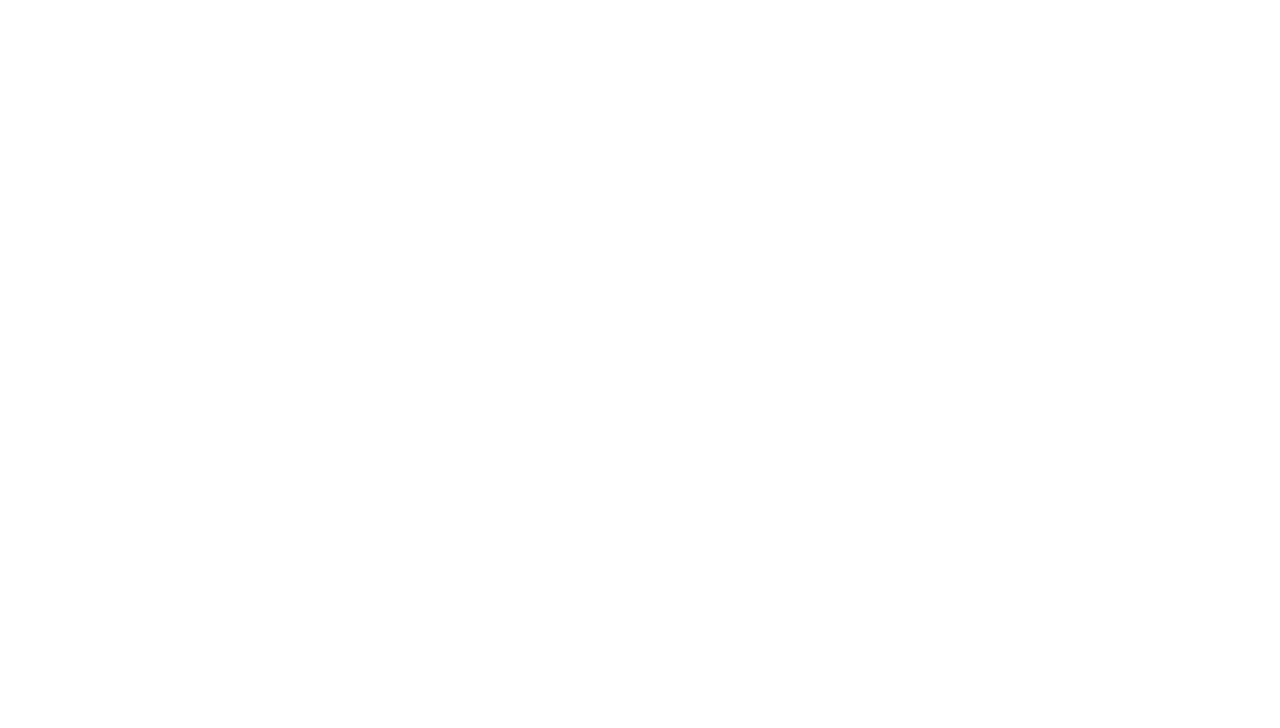
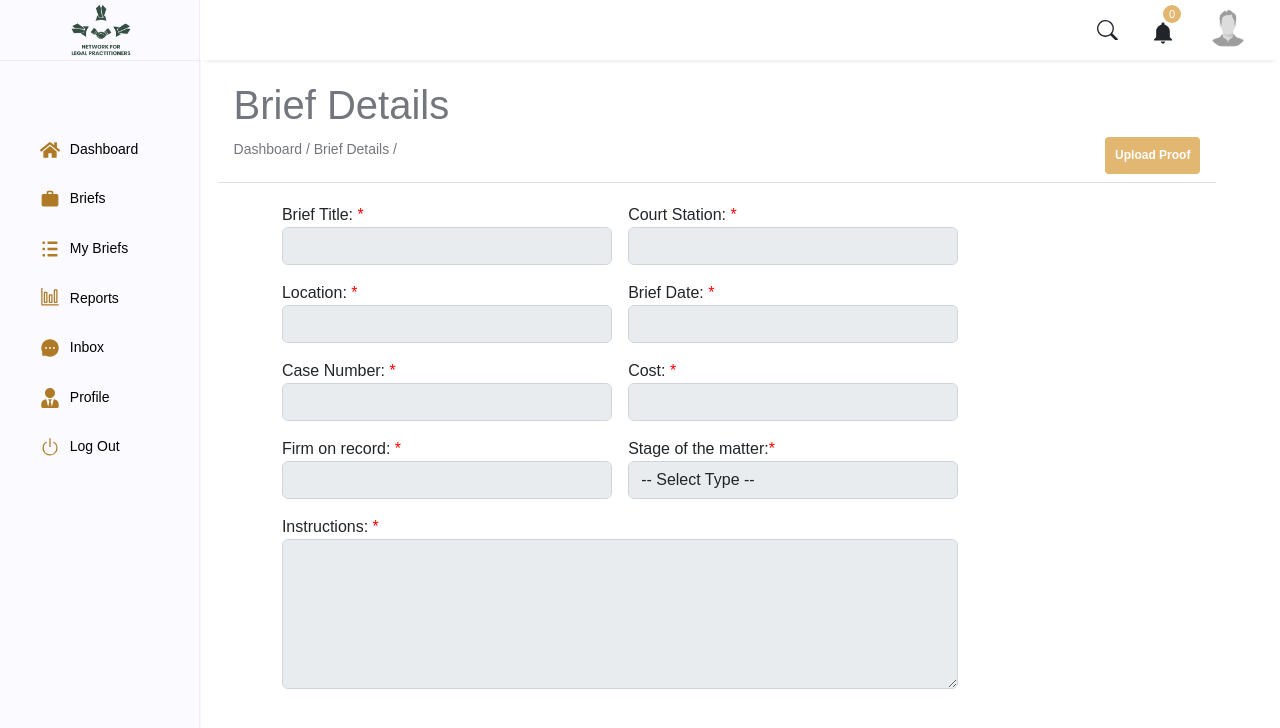
Before and after one commit to Elizabethmwania/lawyers-networking-platform-frontend, a React (Create React App) app: page /ViewDetails/1/1 in a window 1280 px wide. Before the commit this address had no page. Shown: the top 728 px of the page. Built offline with nearby package versions, Linux system fonts and the light colour scheme; no server answers; a web font is replaced by a local one.

Commit message:
Integrated upload completion proof API

```diff
--- a/src/App.js
+++ b/src/App.js
@@ -55,11 +55,11 @@ export default function App() {
             <Route path="/dashboard/:id" exact element={<DashboardScreen />} />
             <Route path="/briefs/:id" exact element={<BriefScreen />} />
             <Route
-              path="/application/:id"
+              path="/application/:id/:briefid"
               exact
               element={<BriefApplication />}
             />
-            <Route path="/ViewDetails/:id" exact element={<ViewDetails />} />
+            <Route path="/ViewDetails/:id/:dataId" exact element={<ViewDetails />} />
             <Route path="/mybriefs/:id" exact element={<MyBriefs />} />
             <Route path="/inbox/:id" exact element={<InboxScreen />} />
             <Route path="/reports/:id" exact element={<ReportsScreen />} />
--- a/src/components/Header.js
+++ b/src/components/Header.js
@@ -7,7 +7,7 @@ import profile from "../images/Profile.png";
 
 export default function Header() {
   return (
-    <header>
+    <header >
       <div className="header-content">
         <label htmlFor="menu-toggle">
           <span className="las la-bars">
--- a/src/screens/BriefApplication.jsx
+++ b/src/screens/BriefApplication.jsx
@@ -5,9 +5,7 @@ import "../style/BriefApplication.scss";
 import Sidebar from "../components/Sidebar";
 import Header from "../components/Header";
 import ScaleLoader from "react-spinners/ScaleLoader";
-// toast notification
-import { ToastContainer, toast } from "react-toastify";
-import "react-toastify/dist/ReactToastify.css";
+import Swal from "sweetalert2";
 // Convert date and time to a more readable format
 import Moment from "react-moment";
 
@@ -15,24 +13,11 @@ export default function BriefApplication() {
   const [data, setData] = useState([]);
   const [sending, setSending] = useState(false);
   // get the email of the logged in user
-  const { email } = useParams();
+  const { userId } = useParams();
   const applicantId = "1";
   const { id } = useParams();
   const briefid = id;
   let navigate = useNavigate();
-
-  // toast notification
-  const ApplicationNotification = () =>
-    toast.success("Application Sent!", {
-      position: "top-right",
-      autoClose: 4000,
-      hideProgressBar: false,
-      closeOnClick: true,
-      pauseOnHover: true,
-      draggable: true,
-      progress: undefined,
-      theme: "colored",
-    });
 
   // fetch application details
   useEffect(() => {
@@ -70,7 +55,7 @@ export default function BriefApplication() {
     ApplicationNotification();
     e.preventDefault();
     await axios.post("http://localhost:8000/applications/", application);
-    navigate("/briefs");
+    navigate(`/briefs/${userId}`);
   };
   console.log(FullName);
   return (
@@ -171,18 +156,14 @@ export default function BriefApplication() {
           </div>
         </main>
       </div>
-      <ToastContainer
-        position="top-right"
-        autoClose={5000}
-        hideProgressBar={false}
-        newestOnTop={false}
-        closeOnClick
-        rtl={false}
-        pauseOnFocusLoss
-        draggable
-        pauseOnHover
-        theme="colored"
-      />
+
     </div>
   );
 }
+const ApplicationNotification = () => {
+  Swal.fire({
+    title: "Brief Application",
+    text: "Application has been sent sucessfully!",
+    icon: "success",
+  });
+};
--- a/src/screens/MyBriefs.jsx
+++ b/src/screens/MyBriefs.jsx
@@ -1,4 +1,5 @@
 import React, { useState, useEffect } from "react";
+import { useParams } from "react-router-dom";
 import "../style/reports.scss";
 import Sidebar from "../components/Sidebar";
 import Header from "../components/Header";
@@ -8,7 +9,7 @@ import PuffLoader from "react-spinners/PuffLoader";
 import Moment from "react-moment";
 
 export default function MyBriefs() {
-  const id = 1;
+  const {id} = useParams();
   const [data, setData] = useState([]);
   const [loading, isLoading] = useState(true);
 
@@ -98,7 +99,7 @@ export default function MyBriefs() {
                         <td> {data.CourtStation}</td>
                         <td>
                           <a
-                            href={`ViewDetails/${data.id}`}
+                            href={`/ViewDetails/${id}/${data.id}`}
                             className="moreInfoBtn"
                           >
                             View Details
--- a/src/screens/ProfileScreen.jsx
+++ b/src/screens/ProfileScreen.jsx
@@ -1,34 +1,19 @@
 import React, { useState, useEffect } from "react";
 import axios from "axios";
-import { useNavigate } from "react-router-dom";
-import '../style/profile.scss';
+import { useNavigate, useParams } from "react-router-dom";
+import "../style/profile.scss";
 import Sidebar from "../components/Sidebar";
 import Header from "../components/Header";
 import profile from "../images/Profile.png";
 import "bootstrap/dist/css/bootstrap.min.css";
 import "react-phone-number-input/style.css";
 import PhoneInput from "react-phone-number-input";
-// toast notification
-import { ToastContainer, toast } from "react-toastify";
-import "react-toastify/dist/ReactToastify.css";
+import Swal from "sweetalert2";
 
 export default function ProfileScreen() {
-  // Success Notification
-  const SuccessNotification = () =>
-    toast.success("Profile Updated Sucessfully!", {
-      position: "top-right",
-      autoClose: 4000,
-      hideProgressBar: false,
-      closeOnClick: true,
-      pauseOnHover: true,
-      draggable: true,
-      progress: undefined,
-      theme: "colored",
-    });
-  // update user profile
   let navigate = useNavigate();
-  // const { userid } = useParams();
-  const id = "1"
+  const { id } = useParams();
+
   const [users, setUsers] = useState({
     email: "",
     Title: "",
@@ -63,7 +48,7 @@ export default function ProfileScreen() {
   const SendToDb = async (e) => {
     e.preventDefault();
     await axios.put(`http://127.0.0.1:8000/users/update/${id}`, users);
-    SuccessNotification();
+    UpdateProfileSuccess();
   };
   // Load user details
   const LoadUser = async () => {
@@ -101,7 +86,7 @@ export default function ProfileScreen() {
                     textALign: "center",
                   }}
                 >
-                  <h6>Welcome Jane</h6>
+                  <h6>Welcome {FirstName}</h6>
                   {/* <button className="changeProfile">Change Profile</button> */}
                 </div>
               </div>
@@ -184,7 +169,7 @@ export default function ProfileScreen() {
                   </div>
                   <div className="col-6 ">
                     <label>
-                      Phone Number<span className="asterisc">*</span>
+                      Phone Number
                     </label>
                     <PhoneInput
                       id="phone-number"
@@ -202,7 +187,7 @@ export default function ProfileScreen() {
                   </div>
                   <div className="col-6 ">
                     <label>
-                      Location<span className="asterisc">*</span>
+                      Location
                     </label>
                     <select
                       className="form-control"
@@ -261,18 +246,6 @@ export default function ProfileScreen() {
                 >
                   Save Details
                 </button>
-                <ToastContainer
-                  position="top-right"
-                  autoClose={5000}
-                  hideProgressBar={false}
-                  newestOnTop={false}
-                  closeOnClick
-                  rtl={false}
-                  pauseOnFocusLoss
-                  draggable
-                  pauseOnHover
-                  theme="colored"
-                />
               </div>
             </div>
           </div>
@@ -281,3 +254,11 @@ export default function ProfileScreen() {
     </div>
   );
 }
+
+const UpdateProfileSuccess = () => {
+  Swal.fire({
+    title: "User Profile",
+    text: "Profile updated sucessfully!",
+    icon: "success",
+  });
+};
--- a/src/screens/ViewDetails.jsx
+++ b/src/screens/ViewDetails.jsx
@@ -1,27 +1,91 @@
 import React, { useState, useEffect } from "react";
 import axios from "axios";
-import {useParams } from "react-router-dom";
-import '../style/BriefApplication.scss';
+import { useParams } from "react-router-dom";
+import "../style/BriefApplication.scss";
 import Sidebar from "../components/Sidebar";
 import Header from "../components/Header";
 import { Modal } from "react-bootstrap";
+import Swal from "sweetalert2";
 
 export default function ViewDetails() {
   const { id } = useParams();
-  const briefId = id;
+  const { dataId } = useParams();
   const [data, setData] = useState([]);
   const [show, setShow] = useState(false);
   const handleClose = () => setShow(false);
   const handleShow = () => setShow(true);
-  // Load brief data
-  const LoadData = async () => {
-    const results = await axios.get(`http://localhost:8000/brief/${briefId}`);
-    setData(results.data);
+
+  // Upload the completion proof
+  const [BriefTitle, setBriefTitle] = useState("");
+  const [CourtStation, setCourtStation] = useState("");
+  const [Cost, setCost] = useState("");
+  const [Location, setLocation] = useState("");
+  const [CaseNumber, setCaseNumber] = useState("");
+  const [Stageofthematter, setStageofthematter] = useState("");
+  const [FirmonRecord, setFirmonRecord] = useState("");
+  const [BriefDate, setBriefDate] = useState("");
+  const [Instructions, setInstructions] = useState("");
+  const [CompletionProof, setCompletionProof] = useState(null);
+
+  // fetch brief details
+  useEffect(() => {
+    const fetchData = async () => {
+      try {
+        const response = await fetch(`http://localhost:8000/brief/${dataId}`);
+        const result = await response.json();
+        setBriefTitle(result.BriefTitle);
+        setCourtStation(result.CourtStation);
+        setCost(result.Cost);
+        setLocation(result.Location);
+        setCaseNumber(result.CaseNumber);
+        setStageofthematter(result.Stageofthematter);
+        setFirmonRecord(result.FirmonRecord);
+        setBriefDate(result.BriefDate);
+        setInstructions(result.Instructions);
+        setCompletionProof(result.CompletionProof);
+      } catch (error) {
+        console.error(error);
+      }
+    };
+
+    fetchData();
+  }, []);
+
+  const handleSubmit = async (event) => {
+    event.preventDefault();
+    UploadCompletionProofSuccess();
+    handleClose();
+    const formData = new FormData();
+    formData.append("BriefTitle", BriefTitle);
+    formData.append("CourtStation", CourtStation);
+    formData.append("Cost", Cost);
+    formData.append("Location", Location);
+    formData.append("CaseNumber", CaseNumber);
+    formData.append("FirmonRecord", FirmonRecord);
+    formData.append("Stageofthematter", Stageofthematter);
+    formData.append("BriefDate", BriefDate);
+    formData.append("Instructions", Instructions);
+    formData.append("CompletionProof", CompletionProof);
+
+    try {
+      const response = await fetch(
+        `http://localhost:8000/brief/update/${dataId}`,
+        {
+          method: "PUT",
+          body: formData,
+        }
+      );
+
+      if (!response.ok) {
+        throw new Error(response.statusText);
+      }
+
+      // handle success
+    } catch (error) {
+      // handle error
+    }
   };
-  console.log(data);
-  useEffect(() => {
-    LoadData();
-  }, []);
+
   return (
     <div>
       <input type="checkbox" id="menu-toggle" />
@@ -32,27 +96,36 @@ export default function ViewDetails() {
           <div className="page-header">
             <h1>Brief Details</h1>
 
-            <small>Dashboard / Brief Details / {data.BriefTitle}</small>
-            <button onClick={handleShow} className="addBrief">
+            <small>Dashboard / Brief Details / {BriefTitle}</small>
+            <button
+              onClick={
+                CompletionProof != null
+                  ? CompletionProofAlreadySubmitted
+                  : handleShow
+              }
+              className="addBrief"
+            >
               Upload Proof
             </button>
           </div>
 
           <div className="page-content">
             <div style={{ width: "70%", marginLeft: "5%" }}>
-              <form className="row g-3">
+              <form className="row g-3" onSubmit={handleSubmit}>
                 <div className="col-md-6">
                   <div className="form-group">
                     <label htmlFor="contactPerson">
                       Brief Title: <span className="asterisc">*</span>
                     </label>
+
                     <input
                       type="text"
                       className="form-control"
-                      value={data.BriefTitle}
+                      value={BriefTitle}
                       name="BriefTitle"
                       required
                       disabled
+                      onChange={(event) => setBriefTitle(event.target.value)}
                     />
                   </div>
                 </div>
@@ -65,10 +138,11 @@ export default function ViewDetails() {
                     <input
                       type="text"
                       className="form-control"
-                      value={data.CourtStation}
+                      value={CourtStation}
                       name="CourtStation"
                       required
                       disabled
+                      onChange={(event) => setCourtStation(event.target.value)}
                     />
                   </div>
                 </div>
@@ -80,10 +154,11 @@ export default function ViewDetails() {
                     <input
                       type="text"
                       className="form-control"
-                      value={data.Location}
+                      value={Location}
                       name="Location"
                       required
                       disabled
+                      onChange={(event) => setLocation(event.target.value)}
                     />
                   </div>
                 </div>
@@ -97,10 +172,11 @@ export default function ViewDetails() {
                       type="text"
                       className="form-control"
                       id="BriefDate"
-                      value={data.BriefDate}
+                      value={BriefDate}
                       name="BriefDate"
                       required
                       disabled
+                      onChange={(event) => setBriefDate(event.target.value)}
                     />
                   </div>
                 </div>
@@ -113,10 +189,11 @@ export default function ViewDetails() {
                       type="text"
                       className="form-control"
                       id="CaseNumber"
-                      value={data.CaseNumber}
+                      value={CaseNumber}
                       name="CaseNumber"
                       required
                       disabled
+                      onChange={(event) => setCaseNumber(event.target.value)}
                     />
                   </div>
                 </div>
@@ -129,10 +206,11 @@ export default function ViewDetails() {
                       type="number"
                       className="form-control"
                       id="Cost"
-                      value={data.Cost}
+                      value={Cost}
                       name="Cost"
                       required
                       disabled
+                      onChange={(event) => setCost(event.target.value)}
                     />
                   </div>
                 </div>
@@ -145,10 +223,11 @@ export default function ViewDetails() {
                       type="text"
                       className="form-control"
                       id="FirmonRecord"
-                      value={data.FirmonRecord}
+                      value={FirmonRecord}
                       name="FirmonRecord"
                       required
                       disabled
+                      onChange={(event) => setFirmonRecord(event.target.value)}
                     />
                   </div>
                 </div>
@@ -162,7 +241,10 @@ export default function ViewDetails() {
                     disabled
                     className="form-control"
                     id="Stageofthematter"
-                    value={data.Stageofthematter}
+                    value={Stageofthematter}
+                    onChange={(event) =>
+                      setStageofthematter(event.target.value)
+                    }
                     name="Stageofthematter"
                   >
                     <option selected> -- Select Type -- </option>
@@ -181,11 +263,12 @@ export default function ViewDetails() {
                       type="text"
                       className="form-control"
                       id="Instructions"
-                      value={data.Instructions}
+                      value={Instructions}
                       name="Instructions"
                       // row= "14"
                       style={{ height: "150px" }}
                       disabled
+                      onChange={(event) => setInstructions(event.target.value)}
                     />
                   </div>
                   <br />
@@ -201,7 +284,7 @@ export default function ViewDetails() {
           <Modal.Title
             style={{ textAlign: "center", width: "100%", alignItems: "center" }}
           >
-            <h6 style={{ fontSize: "20px" }}> Upload proof of completion</h6>
+            <h6 style={{ fontSize: "20px" }}> Upload Completion Proof</h6>
           </Modal.Title>
         </Modal.Header>
         <Modal.Body closeButton>
@@ -212,12 +295,22 @@ export default function ViewDetails() {
                   Attach file: <span className="asterisc">*</span>
                 </label>
                 <br />
-                <input type="file" className="form-control" required />
+
+                <input
+                  type="file"
+                  className="form-control"
+                  name="setCompletionProof"
+                  onChange={(event) =>
+                    setCompletionProof(event.target.files[0])
+                  }
+                  required
+                />
               </div>
             </div>
 
             <button
               type="submit"
+              onClick={handleSubmit}
               style={{
                 backgroundColor: "#e1b772",
                 border: "0px solid #fff",
@@ -232,3 +325,14 @@ export default function ViewDetails() {
     </div>
   );
 }
+const UploadCompletionProofSuccess = () => {
+  Swal.fire({
+    title: "Submitted Sucessfully!",
+    text: "Welcome!",
+    icon: "success",
+  });
+};
+
+const CompletionProofAlreadySubmitted = () => {
+  Swal.fire("Completion Proof Already Submitted");
+};
--- a/src/style/style.scss
+++ b/src/style/style.scss
@@ -53,6 +53,7 @@
 .main-content {
     width: 78% !important;
     margin-left: 17% !important;
+
 }
 
 #menu-toggle {
@@ -73,25 +74,26 @@
 .sidebar {
     position: fixed;
     height: 100%;
-    width: 201px;
+    width: 200px;
     left: 0;
     bottom: 0;
     top: 0;
     z-index: 100;
     color: var(--color-dark);
-    background: #fff;
-    box-shadow: 0 4px 4px 0 rgba(0,0,0,0.2);
+    background-color: rgb(250, 250, 255);
+    border-right: 1px solid #cc44cc1a;
+    box-shadow: 0 2px 1px 0 rgba(0,0,0,0.2);
     transition: 0.3s;
 }
 
 .side-header {
-    // background: var(--main-color);
     box-shadow: 0 0.3px 0.2px 0 rgba(0,0,0,0.2);
     transition: 0.3s;
     height: 60px;
     display: flex;
     justify-content: center;
     align-items: center;
+    width: 201px;
 }
 
 .side-header h3,
@@ -179,9 +181,10 @@ side-head span {
     display: block;
     padding: 0.8rem 0rem;
     width: 100%;
-    width: 198px;
-    margin-left: -30px;
+    width: 199px;
+    margin-left: -32px;
     text-decoration: none !important;
+
 
 }
 
```
Also changed, not shown: src/screens/BriefScreen.jsx (+15 -56 lines), src/screens/DashboardScreen.jsx (+17 -2 lines), src/screens/InboxScreen.jsx (+28 -5 lines).
